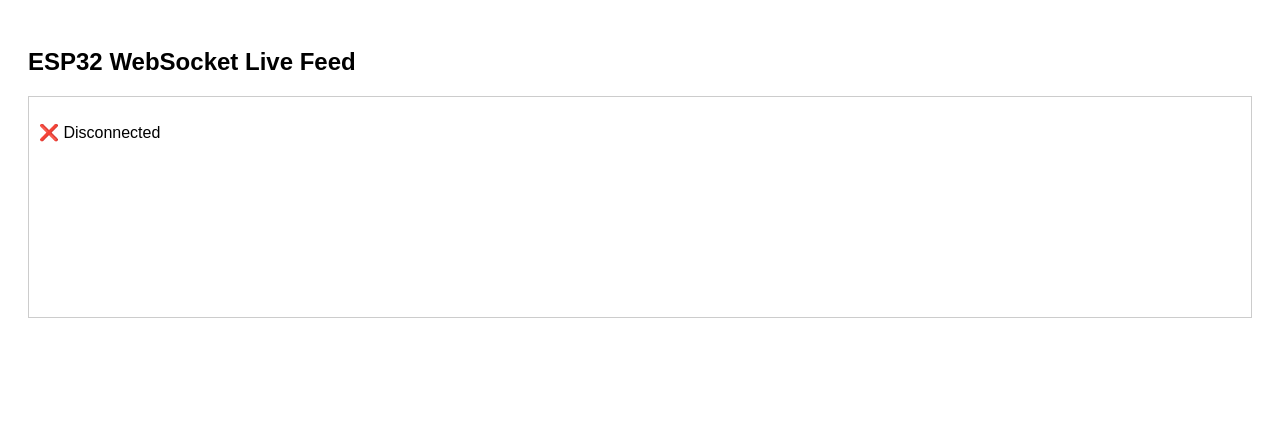
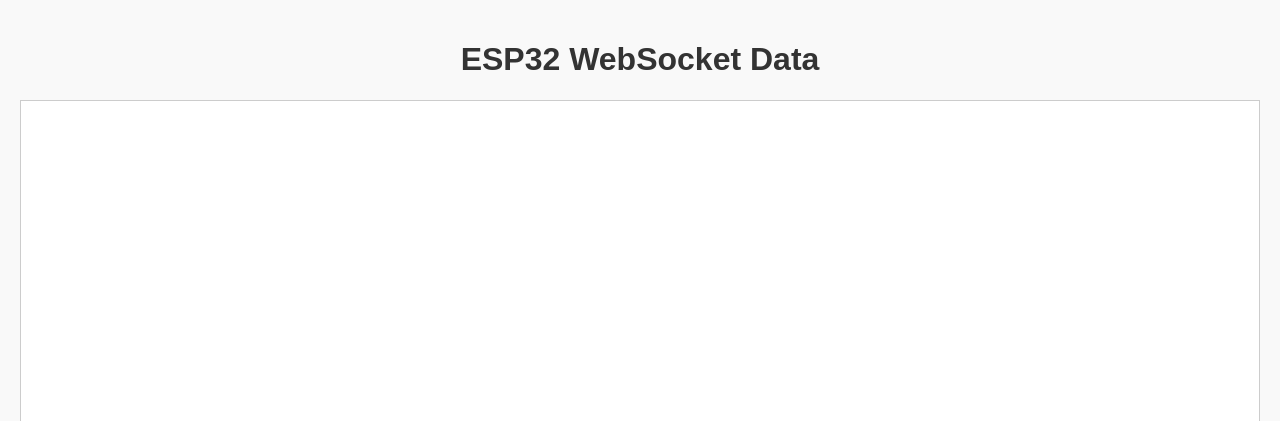
Before and after one commit to adityashahu20/esp32-websocket-server, a website: page public/index.html in a window 1280 px wide. Shown: the top 421 px of the page. Drawn offline with Linux system fonts and the light colour scheme.

Commit message:
index.html

```diff
--- a/public/index.html
+++ b/public/index.html
@@ -1,30 +1,58 @@
 <!DOCTYPE html>
-<html>
+<html lang="en">
 <head>
-  <title>ESP32 WebSocket Dashboard</title>
+  <meta charset="UTF-8" />
+  <meta name="viewport" content="width=device-width, initial-scale=1.0" />
+  <title>ESP32 WebSocket Data</title>
   <style>
-    body { font-family: Arial, sans-serif; padding: 20px; }
-    #log { border: 1px solid #ccc; padding: 10px; height: 200px; overflow-y: auto; }
+    body {
+      font-family: Arial, sans-serif;
+      background: #f9f9f9;
+      margin: 0;
+      padding: 20px;
+      text-align: center;
+    }
+    h1 {
+      color: #333;
+    }
+    #messages {
+      height: 300px;
+      overflow-y: auto;
+      border: 1px solid #ccc;
+      background: #fff;
+      padding: 10px;
+      text-align: left;
+      margin-top: 20px;
+    }
+    #messages p {
+      margin: 5px 0;
+      padding: 4px 6px;
+      border-bottom: 1px solid #eee;
+    }
   </style>
 </head>
 <body>
-  <h2>ESP32 WebSocket Live Feed</h2>
-  <div id="log"></div>
+  <h1>ESP32 WebSocket Data</h1>
+  <div id="messages"></div>
 
   <script>
-    const ws = new WebSocket(`wss://${window.location.host}`);
-    const log = document.getElementById("log");
+    const ws = new WebSocket("wss://" + window.location.host);
+    const messagesDiv = document.getElementById("messages");
 
-    function addMessage(msg) {
+    ws.onopen = () => {
+      console.log("✅ Connected to WebSocket");
+    };
+
+    ws.onmessage = (event) => {
       const p = document.createElement("p");
-      p.textContent = msg;
-      log.appendChild(p);
-      log.scrollTop = log.scrollHeight;
-    }
+      p.textContent = event.data;
+      messagesDiv.appendChild(p);
+      messagesDiv.scrollTop = messagesDiv.scrollHeight;
+    };
 
-    ws.onopen = () => addMessage("✅ Connected to WebSocket");
-    ws.onmessage = (event) => addMessage("📩 " + event.data);
-    ws.onclose = () => addMessage("❌ Disconnected");
+    ws.onclose = () => {
+      console.log("❌ Disconnected from WebSocket");
+    };
   </script>
 </body>
 </html>
```
